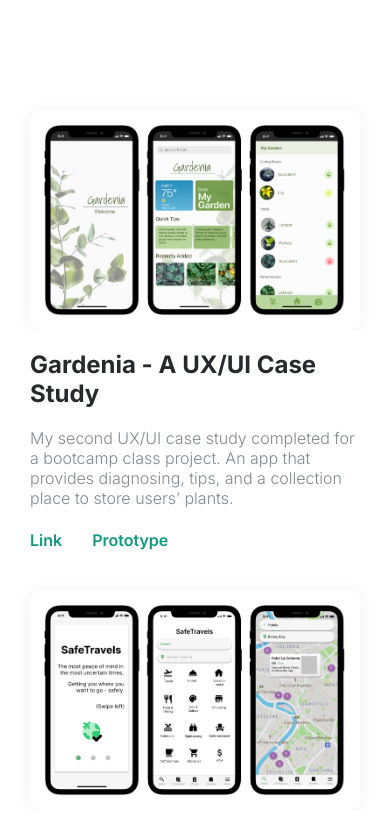
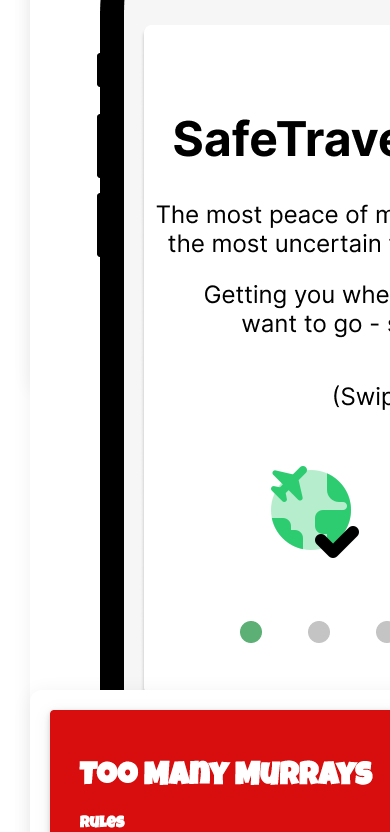
Before and after one commit to psmith1/portfolio, a React (Create React App) app: page /projects in a window 390 px wide. Shown: the top 832 px of the page. Built offline with nearby package versions, Linux system fonts and the light colour scheme.

Commit message:
mobile image fix

```diff
--- a/src/App.scss
+++ b/src/App.scss
@@ -249,7 +249,6 @@ body {
 }
 
 .project-image {
-  max-width: 600px;
   display: block;
   box-shadow: 0px 2px 20px 0px rgba(0, 0, 0, 0.06);
   border-radius: 12px;
@@ -257,7 +256,6 @@ body {
   flex-basis: 50%;
   @media (max-width: 880px) {
     margin: 0px auto;
-    max-width: calc(100vw - 60px);
   }
 }
 
```
